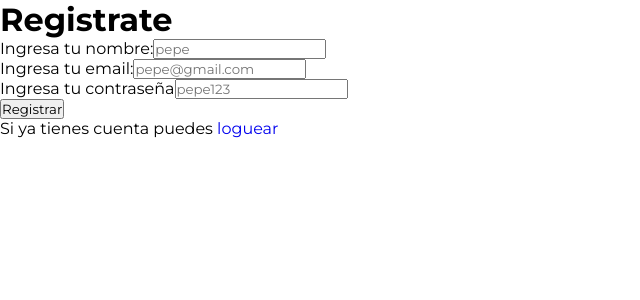
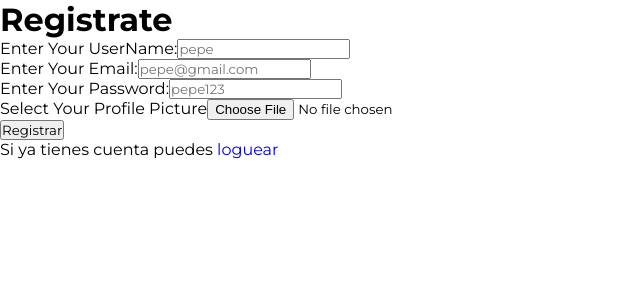
Before and after one commit to tomasnovelli/PWA_FULL_STACK_TP_FINAL_FRONTED, a React (Vite) app: page /register in a window 1280 px wide. Shown: the top 300 px of the page, without its empty margins (0-640 px from the left). Built offline with nearby package versions, Linux system fonts and the light colour scheme.

Commit message:
cree screens de login y registro, funcionando con fetch al back en con exito

```diff
--- /dev/null
+++ b/src/Enviroment/enviroment.js
@@ -0,0 +1,5 @@
+const ENVIROMENT = {
+    URL_BACKEND: 'http://localhost:3000',
+}
+
+export default ENVIROMENT
--- a/src/Helpers/chatData.js
+++ b/src/Helpers/chatData.js
@@ -5,7 +5,7 @@ export const saveContactDatabase = (contactDataBase) => {
     localStorage.setItem('contactDatabase', contactDataBaseJSON)
 }
 export const getContactDatabase = () =>{
-     localStorage.clear('contactDatabase')
+    /*  localStorage.clear('contactDatabase')  */
     const contactDataBase = localStorage.getItem('contactDatabase')
     if(contactDataBase){
         return JSON.parse(contactDataBase)
--- a/src/Hooks/useForm.jsx
+++ b/src/Hooks/useForm.jsx
@@ -3,19 +3,23 @@ import { useState } from "react"
 
 const useForm = (form_schema) =>{
     const [form_values_state, setFormValuesState] = useState(form_schema)
+
+
     const handleChangeInputValue = (e) =>{
         const input_name = e.target.name
         const input_value = e.target.value
         setFormValuesState(
             (prev_form_values_state) => {
-                //lo que retorne esta callback se guardara como nuevo valor del estado
-                return {...prev_form_values_state, [input_name]: input_value}
+                return {
+                    ...prev_form_values_state,
+                    [input_name]: input_value}
             }
         )
     }
     return {
         form_values_state,
-        handleChangeInputValue
+        handleChangeInputValue,
+        setFormValuesState
     }
 }
 
--- a/src/Pages/AuthScreens/Login/Login.jsx
+++ b/src/Pages/AuthScreens/Login/Login.jsx
@@ -1,24 +1,25 @@
 import React, { useState } from 'react'
 import { Link, useNavigate } from 'react-router-dom'
-import extractFormData from '../../../utils/extracFormData'
 import { getUnnautenticatedHeaders, POST } from '../../../Helpers/http.fetching'
+import useForm from '../../../Hooks/useForm'
+import ENVIROMENT from '../../../Enviroment/enviroment'
 
 const Login = () => {
 
     const navigate = useNavigate()
     const [error, setErrors] = useState('')
+
+    const formShcema = {
+        'email': '',
+        'password': ''
+    }
+    const { form_values_state, handleChangeInputValue } = useForm(formShcema)
     const handleSubmitLoginForm = async (e) => {
         try {
             e.preventDefault()
-            const valoresFormulario = new FormData(e.target)
-            const formShcema = {
-                'email': '',
-                'password': ''
-            }
-            const form_values_object = extractFormData(formShcema, valoresFormulario)
-            const response = await POST('http://localhost:3000/api/auth/login', {
+            const response = await POST(`${ENVIROMENT.URL_BACKEND}/api/auth/login`, {
                 headers: getUnnautenticatedHeaders(),
-                body: JSON.stringify(form_values_object)
+                body: JSON.stringify(form_values_state)
             })
             if (!response.ok) {
                 return setErrors(response.message)
@@ -40,11 +41,11 @@ const Login = () => {
             <form onSubmit={handleSubmitLoginForm}>
                 <div>
                     <label htmlFor='email'>Ingresa tu email:</label>
-                    <input name='email' id='email' placeholder='pepe@gmail.com' />
+                    <input name='email' id='email' placeholder='pepe@gmail.com' onChange={handleChangeInputValue} />
                 </div>
                 <div>
                     <label htmlFor='password'>Ingresa tu contraseña</label>
-                    <input name='password' id='password' placeholder='pepe123' />
+                    <input name='password' id='password' placeholder='pepe123'onChange={handleChangeInputValue} />
                 </div>
                 {
                     error &&
--- a/src/Pages/AuthScreens/Register/Register.jsx
+++ b/src/Pages/AuthScreens/Register/Register.jsx
@@ -1,46 +1,77 @@
-import React from 'react'
+import React, { useState } from 'react'
 import { Link, useNavigate } from 'react-router-dom'
 import useForm from '../../../Hooks/useForm'
 import { getUnnautenticatedHeaders, POST } from '../../../Helpers/http.fetching'
+import ENVIROMENT from '../../../Enviroment/enviroment'
 
 
 
 const Register = () => {
+
     const navigate = useNavigate()
+    const [profilePicture, setprofilePicture] = useState('')
 
     const formShcema = {
-        'name': '',
+        'userName': '',
         'email': '',
         'password': ''
     }
-    const {form_values_state, handleChangeInputValue} = useForm(formShcema)
-
+    const { form_values_state, handleChangeInputValue } = useForm(formShcema)
+    form_values_state.profilePicture = profilePicture
     const handleSubmitRegisterForm = async (e) => {
         e.preventDefault()
-        const form_html = e.target
-        const body = await POST('http://localhost:3000/api/auth/add-new-user', {
+        const response = await POST(`${ENVIROMENT.URL_BACKEND}/api/auth/registration`, {
             headers: getUnnautenticatedHeaders(),
             body: JSON.stringify(form_values_state)
         })
-        console.log(body)
+        console.log({response})
         navigate('/login')
     }
+    const handleChangeFile = (e) => {
+        const file_found = e.target.files[0]
+        const FILE_MB_LIMIT = 2
+        if (file_found && file_found.size > FILE_MB_LIMIT * 1024 * 1024) {
+            //crear estado de errores
+            alert(`Error el archivo es muy grande (limite ${FILE_MB_LIMIT}mb)`)
+            return
+        }
+        const lector_archivos = new FileReader()
+        lector_archivos.onloadend = () => {
+            console.log('carga finalizada')
+            setprofilePicture(lector_archivos.result)
+        }
+        if (file_found) {
+            lector_archivos.readAsDataURL(file_found)
+        }
+        if (!file_found) {
+            setprofilePicture('/images/newUserWhatsapp.jpg')
+        }
+    }
+
     return (
         <div>
             <h1>Registrate</h1>
             <form onSubmit={handleSubmitRegisterForm}>
                 <div>
-                    <label htmlFor='name'>Ingresa tu nombre:</label>
-                    <input name='name' id='name' placeholder='pepe' onChange={handleChangeInputValue}/>
+                    <label htmlFor='userName'>Enter Your UserName:</label>
+                    <input name='userName' id='userName' placeholder='pepe' onChange={handleChangeInputValue} />
 
                 </div>
                 <div>
-                    <label htmlFor='email'>Ingresa tu email:</label>
+                    <label htmlFor='email'>Enter Your Email:</label>
                     <input name='email' id='email' placeholder='pepe@gmail.com' onChange={handleChangeInputValue} />
                 </div>
                 <div>
-                    <label htmlFor='password'>Ingresa tu contraseña</label>
+                    <label htmlFor='password'>Enter Your Password:</label>
                     <input name='password' id='password' placeholder='pepe123' onChange={handleChangeInputValue} />
+                </div>
+                <div>
+                    {
+                        profilePicture && <img src={profilePicture} />
+                    }
+                    <label htmlFor='profilePicture'>Select Your Profile Picture</label>
+                    <input name='profilePicture' id='profilePicture' type='file' onChange={handleChangeFile} accept='image/*' />
+
                 </div>
                 <button type='submit'>Registrar</button>
             </form>
```
